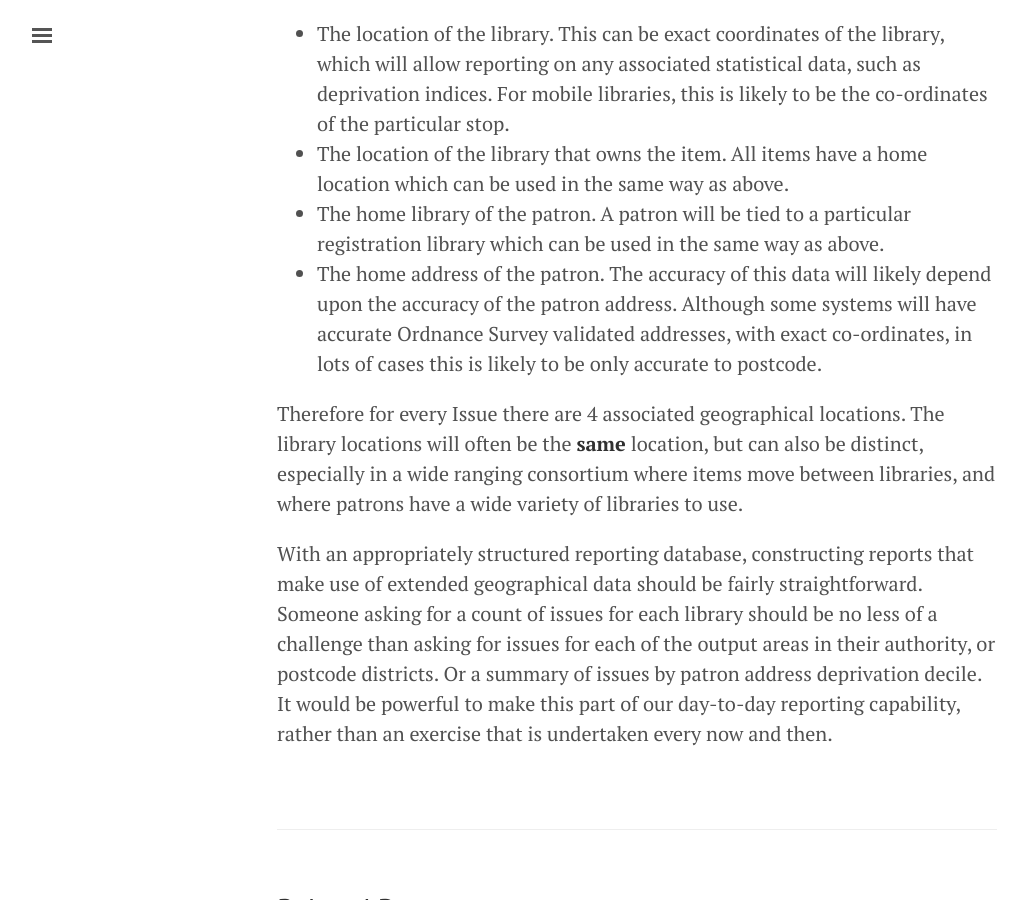
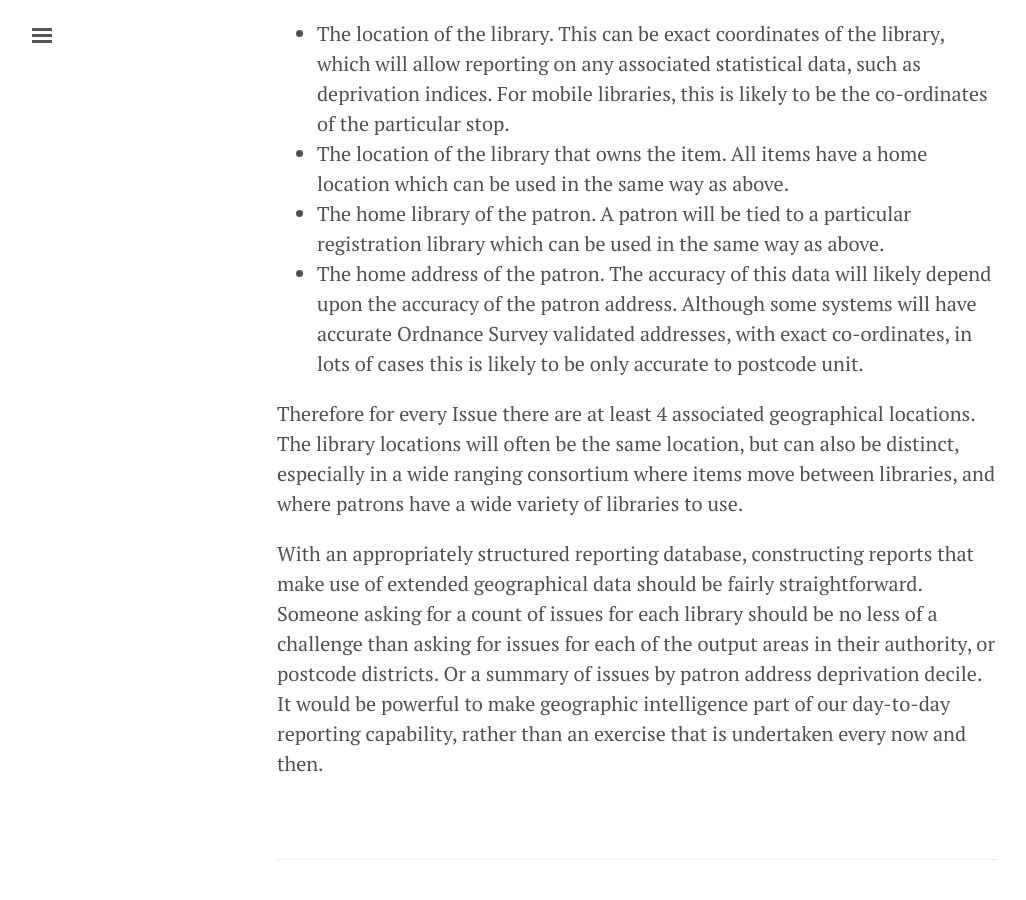
Before and after one commit to LibrariesWest/librarieswest.github.io, a Jekyll site: the page built from _posts/2016-11-21-reporting-geography.md, in a window 1280 px wide and 900 px high, scrolled down 3753 px. Shown: the whole window, without its empty margins (3-1029 px from the left). Built offline with Jekyll 4.4.1, drawn with Linux system fonts in a browser that asks for light colours; some of the changed text lies outside the part shown.

Commit message:
Correcting geography post

```diff
--- a/_posts/2016-11-21-reporting-geography.md
+++ b/_posts/2016-11-21-reporting-geography.md
@@ -11,7 +11,7 @@ LibrariesWest is a consortium of 7 library services: Bath and North East Somerse
 Not only are these different local authorities, but they are different authority **types**, with very different geographical size, population, and demographics.  LibrariesWest is made up of 2 County Councils and 5 Unitary Authorities.
 
 | Authority | Type | Population | Area (hectares) |
-| --------- | -------------- | ---------- | --------------- |
+| --------- | ---- | ---------- | --------------- |
 | Bath and North East Somerset | Unitary Authority | 184.9K | 35.1K |
 | Bristol | Unitary Authority | 449.3K | 23.5K |
 | Dorset | County Council | 420.6K | 257.3K |
@@ -57,8 +57,8 @@ So how do we begin to use this geographical data?  Take a single example of a li
 - The location of the library.  This can be exact coordinates of the library, which will allow reporting on any associated statistical data, such as deprivation indices.  For mobile libraries, this is likely to be the co-ordinates of the particular stop.
 - The location of the library that owns the item.  All items have a home location which can be used in the same way as above.
 - The home library of the patron.  A patron will be tied to a particular registration library which can be used in the same way as above.
-- The home address of the patron.  The accuracy of this data will likely depend upon the accuracy of the patron address.  Although some systems will have accurate Ordnance Survey validated addresses, with exact co-ordinates, in lots of cases this is likely to be only accurate to postcode.
+- The home address of the patron.  The accuracy of this data will likely depend upon the accuracy of the patron address.  Although some systems will have accurate Ordnance Survey validated addresses, with exact co-ordinates, in lots of cases this is likely to be only accurate to postcode unit.
 
-Therefore for every Issue there are 4 associated geographical locations.  The library locations will often be the **same** location, but can also be distinct, especially in a wide ranging consortium where items move between libraries, and where patrons have a wide variety of libraries to use.
+Therefore for every Issue there are at least 4 associated geographical locations.  The library locations will often be the same location, but can also be distinct, especially in a wide ranging consortium where items move between libraries, and where patrons have a wide variety of libraries to use.
 
-With an appropriately structured reporting database, constructing reports that make use of extended geographical data should be fairly straightforward.  Someone asking for a count of issues for each library should be no less of a challenge than asking for issues for each of the output areas in their authority, or postcode districts.  Or a summary of issues by patron address deprivation decile.  It would be powerful to make this part of our day-to-day reporting capability, rather than an exercise that is undertaken every now and then.
+With an appropriately structured reporting database, constructing reports that make use of extended geographical data should be fairly straightforward.  Someone asking for a count of issues for each library should be no less of a challenge than asking for issues for each of the output areas in their authority, or postcode districts.  Or a summary of issues by patron address deprivation decile.  It would be powerful to make geographic intelligence part of our day-to-day reporting capability, rather than an exercise that is undertaken every now and then.
```
Also changed, not shown: other parts of _posts/2016-11-21-reporting-geography.md (+6 -6 lines).
